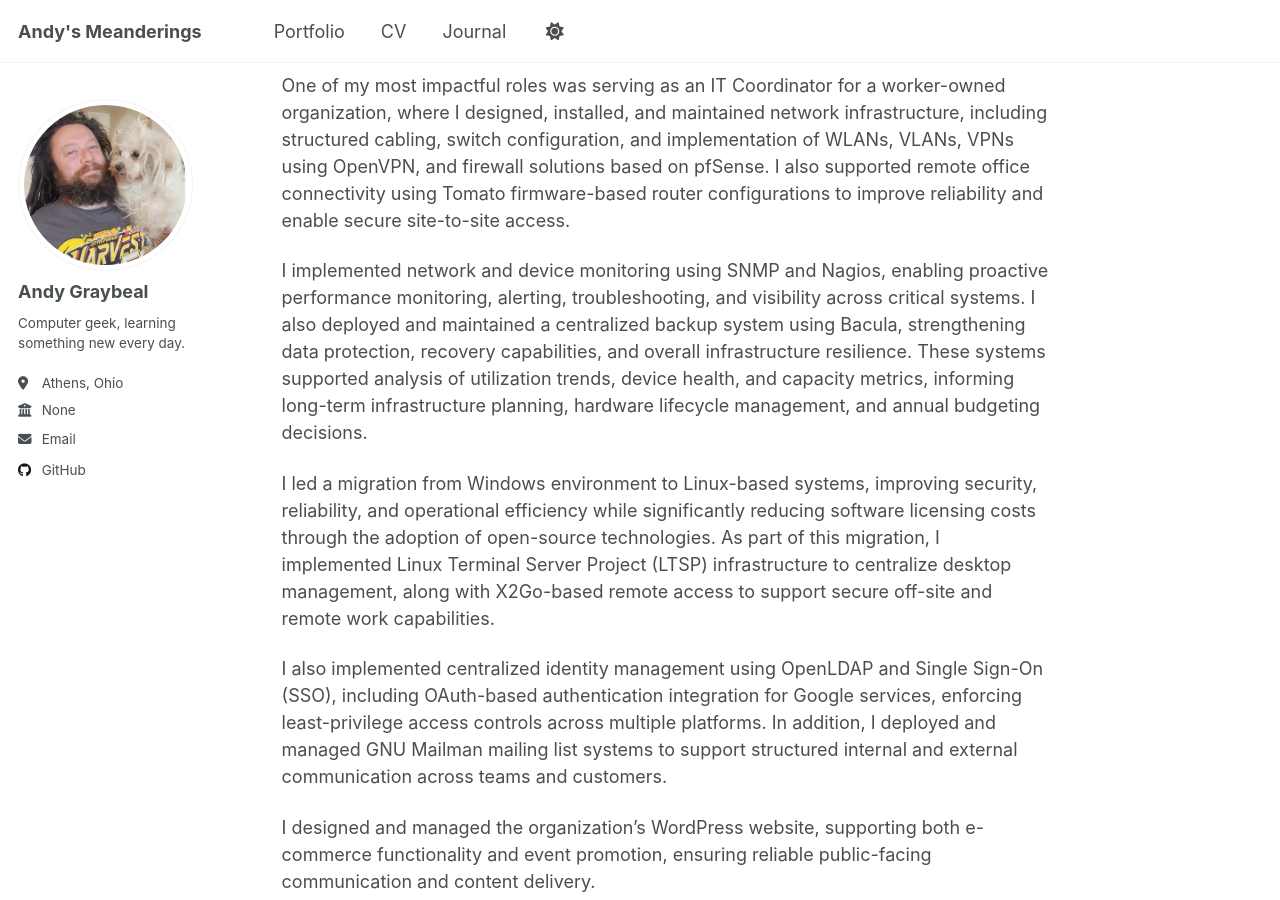
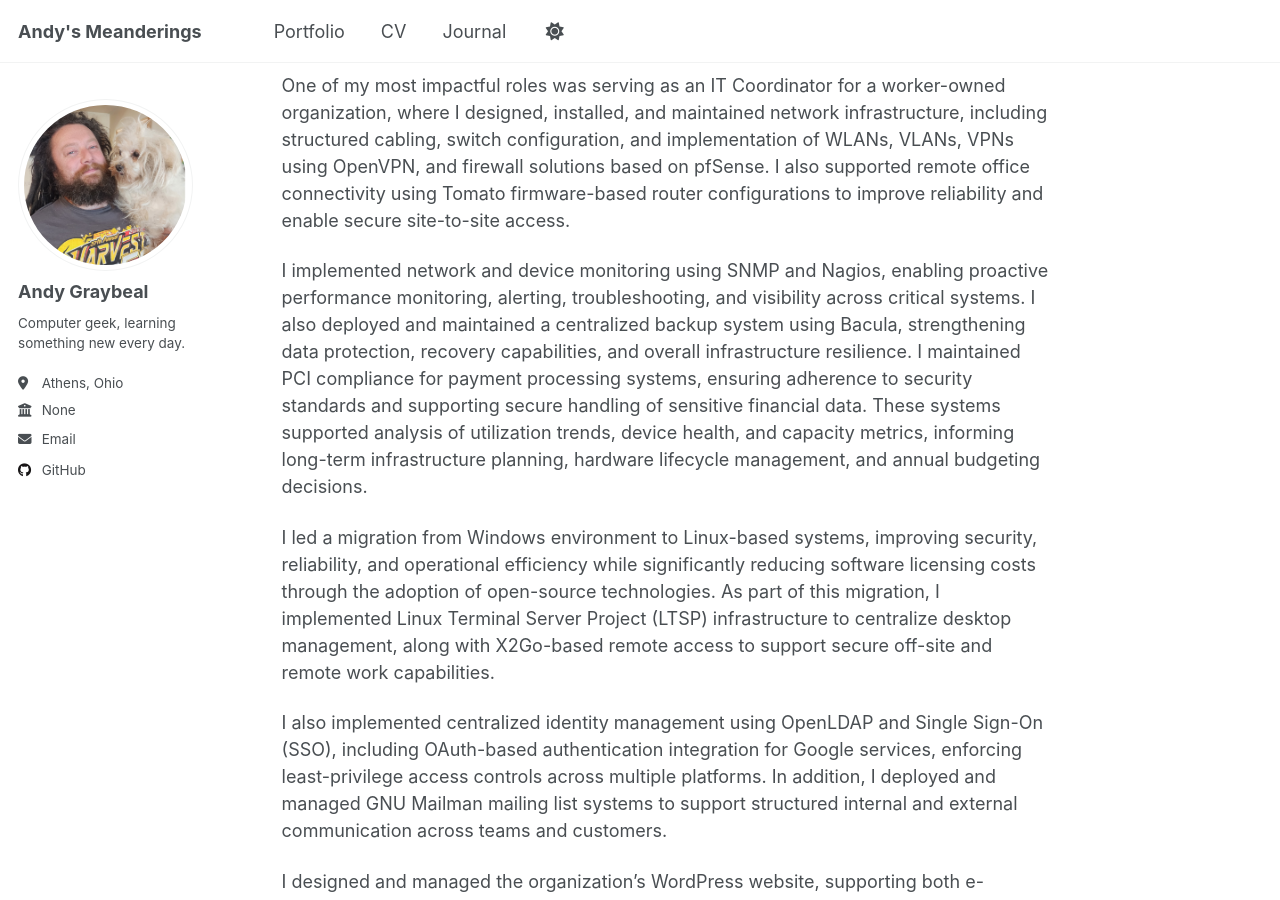
Before and after one commit to andy-graybeal/andy-graybeal.github.io, a Jekyll site: the page built from _pages/about.md, in a window 1280 px wide and 900 px high, scrolled down 413 px. Built offline with Jekyll 4.4.1, drawn with Linux system fonts in a browser that asks for light colours; a script that is not in the unit is left out.

Commit message:
Update about.md

```diff
--- a/_pages/about.md
+++ b/_pages/about.md
@@ -61,7 +61,7 @@ I am naturally curious and motivated to learn. I enjoy exploring new technologie
 
 One of my most impactful roles was serving as an IT Coordinator for a worker-owned organization, where I designed, installed, and maintained network infrastructure, including structured cabling, switch configuration, and implementation of WLANs, VLANs, VPNs using OpenVPN, and firewall solutions based on pfSense. I also supported remote office connectivity using Tomato firmware-based router configurations to improve reliability and enable secure site-to-site access.
 
-I implemented network and device monitoring using SNMP and Nagios, enabling proactive performance monitoring, alerting, troubleshooting, and visibility across critical systems. I also deployed and maintained a centralized backup system using Bacula, strengthening data protection, recovery capabilities, and overall infrastructure resilience. These systems supported analysis of utilization trends, device health, and capacity metrics, informing long-term infrastructure planning, hardware lifecycle management, and annual budgeting decisions.
+I implemented network and device monitoring using SNMP and Nagios, enabling proactive performance monitoring, alerting, troubleshooting, and visibility across critical systems. I also deployed and maintained a centralized backup system using Bacula, strengthening data protection, recovery capabilities, and overall infrastructure resilience. I maintained PCI compliance for payment processing systems, ensuring adherence to security standards and supporting secure handling of sensitive financial data. These systems supported analysis of utilization trends, device health, and capacity metrics, informing long-term infrastructure planning, hardware lifecycle management, and annual budgeting decisions.
 
 I led a migration from Windows environment to Linux-based systems, improving security, reliability, and operational efficiency while significantly reducing software licensing costs through the adoption of open-source technologies. As part of this migration, I implemented Linux Terminal Server Project (LTSP) infrastructure to centralize desktop management, along with X2Go-based remote access to support secure off-site and remote work capabilities.
 
```
